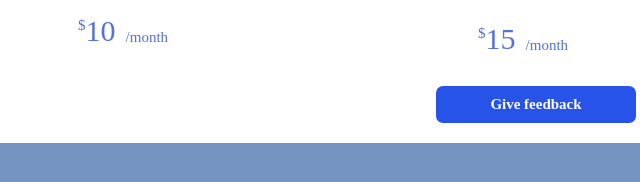
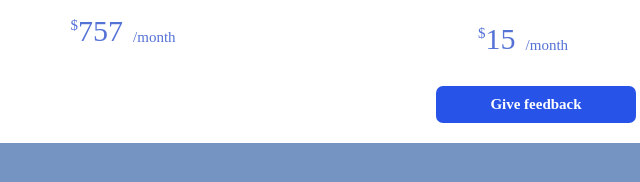
Before and after one commit to Mark-770/verstka, a plain HTML site: page index.html in a window 1280 px wide. Shown: the part 308-490 px from the top of the page, 90-730 px from the left. Drawn offline with nearby package versions, Linux system fonts and the light colour scheme.

Commit message:
Change cost

```diff
--- a/index.html
+++ b/index.html
@@ -27,7 +27,7 @@
                         </p>
                         <div class="card__price d-flex  justify-content-center">
                             <span class="coin">$</span>
-                            <span class="price">10 </span>
+                            <span class="price">757 </span>
                             <p class="card__price_text">/month</p>
                         </div>
                     </a>
```
